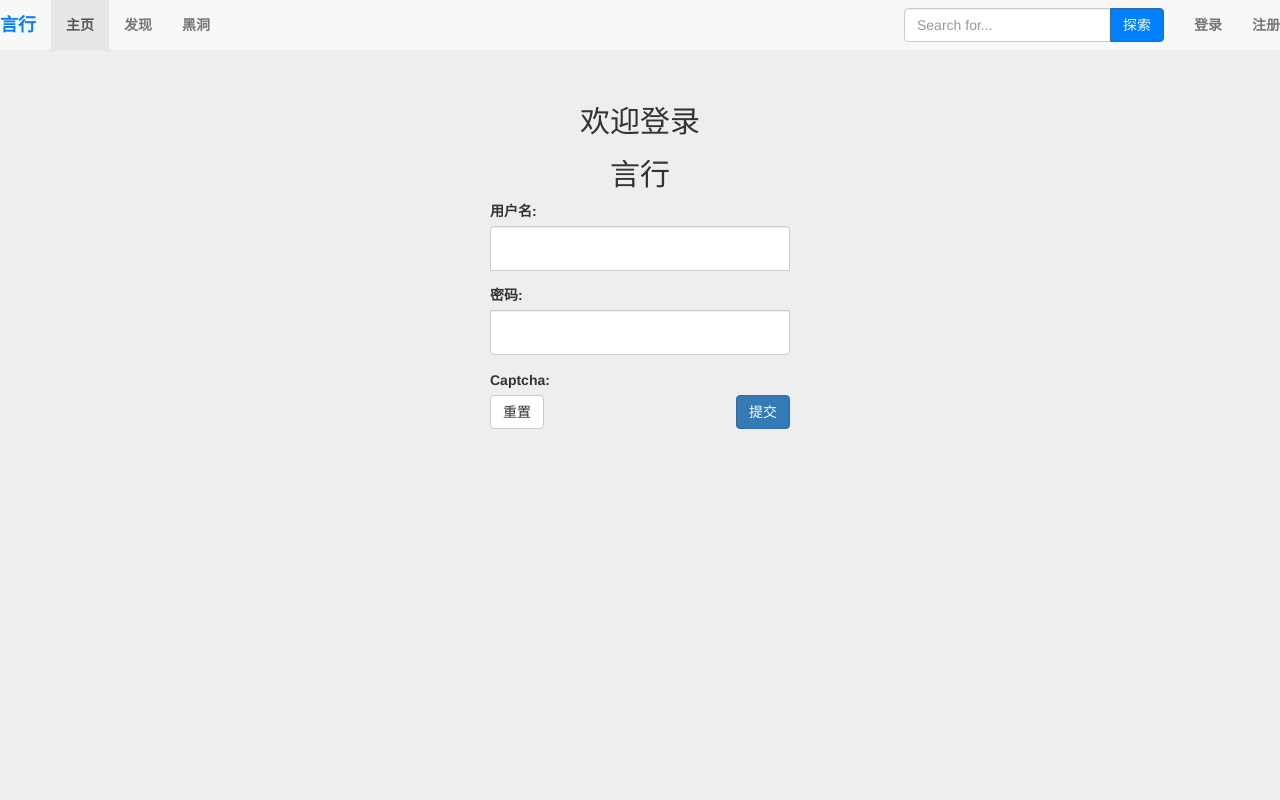
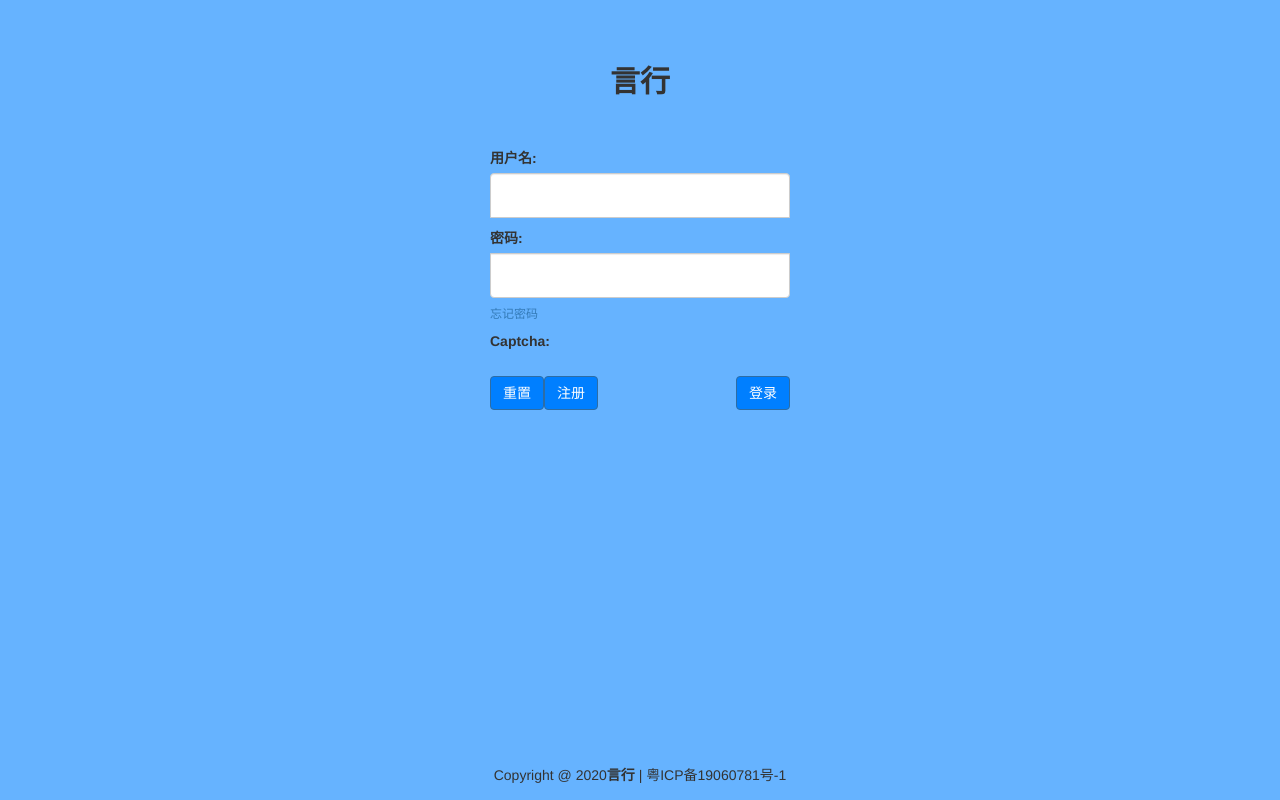
Before and after one commit to matianwen/site, a Django app: page /login/ in a window 1280 px wide. Run offline with Django 3.2, Linux system fonts and the light colour scheme; some libraries are stand-ins or nearby versions.

Commit message:
优化前端评论界面以及注册登录界面

```diff
--- a/learn/learnchat/templates/user/sendcontent.html
+++ b/learn/learnchat/templates/user/sendcontent.html
@@ -6,7 +6,7 @@
             <form action="send_content" method="post">
                 {% csrf_token %}
                 <textarea class="form-control" rows="3" placeholder="在这里你就是现代版诗人，说的话像诗一样美丽..." style="min-width: 100%;height:100px;background-color:#f4f5f5" name="content" ></textarea>
-                <div style="text-align:right;">
+                <div class="send-submit" style="text-align:right;">
                     <br/>
                     <input class="btn btn-info" type="submit" style="background-color:#007fff" value="发布">
                 </div>
@@ -18,7 +18,7 @@
             <form action="send_content" method="post">
                 {% csrf_token %}
                 <textarea class="form-control" rows="3" placeholder="在这里你就是现代版诗人，说的话像诗一样美丽..." style="min-width: 100%;height:100px;background-color:#f4f5f5" name="content"></textarea>
-                <div style="text-align:right;">
+                <div class="send-submit" style="text-align:right;">
                     <br/>
                     <input class="btn btn-info" type="submit" disabled="发布" value="发布">
                 </div>
--- a/learn/login/templates/login/login.html
+++ b/learn/login/templates/login/login.html
@@ -1,7 +1,11 @@
-{% extends 'base.html' %}
+
 {% load staticfiles %}
-{% block title %}登录{% endblock %}
-{% block css %}<link href="{% static 'css/login.css' %}" rel="stylesheet"/>{% endblock %}
+{% block title %}{% endblock %}
+    <link rel="stylesheet" href="https://cdn.staticfile.org/twitter-bootstrap/3.3.7/css/bootstrap.min.css">
+	<script src="https://cdn.staticfile.org/jquery/2.1.1/jquery.min.js"></script>
+	<script src="https://cdn.staticfile.org/twitter-bootstrap/3.3.7/js/bootstrap.min.js"></script>
+{% block css %}
+<link href="{% static 'css/login.css' %}" rel="stylesheet" xmlns="http://www.w3.org/1999/html"/>{% endblock %}
 
 
 {% block content %}
@@ -15,8 +19,11 @@
 
               {% csrf_token %}
 
-              <h2 class="text-center">欢迎登录</h2>
-              <h2 class="text-center">言行</h2>
+              <!-- <h2 class="text-center">欢迎登录</h2> -->
+              <div class="yanxing-name">
+                <h2 class="text-center"><b>言行</b></h2>
+              </div>
+
               <!--
               <div class="form-group">
                 <label for="id_username">用户名：</label>
@@ -28,26 +35,41 @@
               </div>
               -->
 
-              <div class="form-group">
+              <div class="form-group-username">
                   {{ login_form.username.label_tag }}
+              </div>
+              <div class="form-username">
                   {{ login_form.username}}
               </div>
-              <div class="form-group">
+
+              <div class="form-group-password">
                   {{ login_form.password.label_tag }}
+              </div>
+              <div class="form-password">
                   {{ login_form.password }}
               </div>
-
-              <div class="from-group">
+              <h6><a href="{% url 'index' %}">忘记密码</a></h6>
+              <div class="from-group-captcha">
+                  {{ login_form.captcha.label_tag }}
+              </div>
+              <div class="from-group-login">
+                  {{ login_form.captcha }}
                   {{ login_form.captcha.errors }}
-                  {{ login_form.captcha.label_tag }}
-                  {{ login_form.captcha }}
               </div>
 
-
-              <button type="reset" class="btn btn-default pull-left">重置</button>
-              <button type="submit" class="btn btn-primary pull-right">提交</button>
+              <div class="button-reset">
+                <button type="reset" class="btn btn-primary pull-left" style="background-color:#007fff">重置</button>
+                <button type="button" class="btn btn-primary pull-left" style="background-color:#007fff"><a href="/register/">注册</button></a>
+                <button type="submit" class="btn btn-primary pull-right" style="background-color:#007fff">登录</button>
+              </div>
 
           </form>
         </div>
     </div> <!-- /container -->
 {% endblock %}
+<div class="footer">
+    <center>
+        <span class="style4">Copyright @ 2020<b>言行</b> |</span>
+        <span class="style4">粤ICP备19060781号-1</span>
+    </center>
+</div>
--- a/learn/login/templates/login/userinformation.html
+++ b/learn/login/templates/login/userinformation.html
@@ -8,12 +8,12 @@
 
                 {% for head in headpoto %}
                     {% if request.session.user_name == head.username %}
-                        <h4><li><a href="/user_home/"><img src="{{head.avatar.url}}" width="60" height="60" class="js-img-show" id="avatarShow">&nbsp;&nbsp;</a></li></h4>
+                        <h4><li><a href="/user_home/"><img src="{{head.avatar.url}}" width="60" height="60" class="js-img-show-head" id="avatarShow">&nbsp;&nbsp;</a></li></h4>
                     {% endif %}
                 {% endfor %}
 
                 {% if request.session.user_name and request.session.is_login != head.username and head.username  %}
-                    <h4><li><a href="/user_home/"><img src="{% static 'headimages/default.png' %}" width="60" height="60" class="js-img-show" id="avatarShow">&nbsp;&nbsp;<a href="/user_home/">{{ request.session.user_name }}</a></a></li></h4>
+                    <h4><li><a href="/user_home/"><img src="{% static 'headimages/default.png' %}" width="60" height="60" class="js-img-show-head" id="avatarShow">&nbsp;&nbsp;<a href="/user_home/">{{ request.session.user_name }}</a></a></li></h4>
                 {% endif %}
 
                 <h4><li><a href="/user_home/">{{ request.session.user_name }}</a></li></h4>
--- a/learn/static/css/login.css
+++ b/learn/static/css/login.css
@@ -8,7 +8,7 @@
 }
 */
 body {
-  background-color: #eee;
+  background-color: #66B3FF;
 }
 .form-login {
   max-width: 330px;
@@ -19,8 +19,8 @@
   position: relative;
   height: auto;
   -webkit-box-sizing: border-box;
-     -moz-box-sizing: border-box;
-          box-sizing: border-box;
+  -moz-box-sizing: border-box;
+  box-sizing: border-box;
   padding: 10px;
   font-size: 16px;
 }
@@ -28,7 +28,7 @@
   z-index: 2;
 }
 .form-login input[type="text"] {
-  margin-bottom: -1px;
+  margin-bottom: 10px;
   border-bottom-right-radius: 0;
   border-bottom-left-radius: 0;
 }
@@ -37,3 +37,63 @@
   border-top-left-radius: 0;
   border-top-right-radius: 0;
 }
+div.button-reset a {
+    color: #FFF;
+    text-decoration: none;
+}
+div.footer {
+    bottom:15px;
+    width: 100%;
+    position:absolute;
+}
+div.form-group-username {
+    width: 165px;
+    margin-top:50px
+}
+div.yanxing-name h2 {
+    margin-top: 50px;
+}
+input#id_captcha_1 {
+    width: 210px;
+    height: 38px;
+}
+div.button-reset {
+    margin-top: 20px;
+}
+
+/*
+div.container {
+    background: #66B3FF;
+    color: #FFF;
+    width: 900px;
+    height: 600px;
+    margin: 0 auto;
+    text-align: center;
+}
+
+
+div.form-group-username {
+    width: 165px;
+    margin-bottom:10px
+}
+div.form-group-password {
+    width: 150px;
+    margin-bottom:10px
+}
+div.from-group-captcha {
+    width: 165px;
+    margin-bottom:10px
+}
+div.from-group-login {
+    margin: 0 auto;
+    text-align: center;
+}
+input#id_captcha_1 {
+    width: 130px;
+    height: 30px;
+}
+div.button-reset {
+    width: 410px;
+    height: 50px;
+}
+*/
--- a/learn/templates/base.html
+++ b/learn/templates/base.html
@@ -24,7 +24,7 @@
     <link href="{% static 'css/noticeinfo.css' %}" rel="stylesheet"/>
     <!-- <link rel="SHORTCUT ICON" href="{% static 'images/favicon.ico' %}"/> -->
 
-    {% block css %}{% endblock %}
+    {% block css %}<link href="{% static 'css/learchat.css' %}" rel="stylesheet"/>{% endblock %}
   </head>
   <body>
     <nav class="navbar navbar-default" role="navigation">
@@ -66,7 +66,7 @@
                 <li><a href="/user_home/"><b>诗人:</b></a></li>
                 {% for head in headpoto %}
                   {% if request.session.user_name == head.username %}
-                    <li><img width="35" height="35" class="js-img-show" id="avatarShow" src={{head.avatar.url}}></li>
+                    <li><img width="35" height="35" class="js-img-show-head" id="avatarShow" src={{head.avatar.url}}></li>
                   {% endif %}
                 {% endfor %}
                 <li class="dropdown">
```
Also changed, not shown: learn/login/templates/login/newcomment.html (+15 -28 lines), learn/login/templates/login/register.html (+20 -7 lines), learn/login/templates/login/showcontent.html (+13 -2 lines), learn/static/css/learchat.css (+40 -3 lines), learn/static/css/register.css (+26 -0 lines), learn/findhistory/templates/find/fundsecondpage.html (line endings or trailing spaces).
